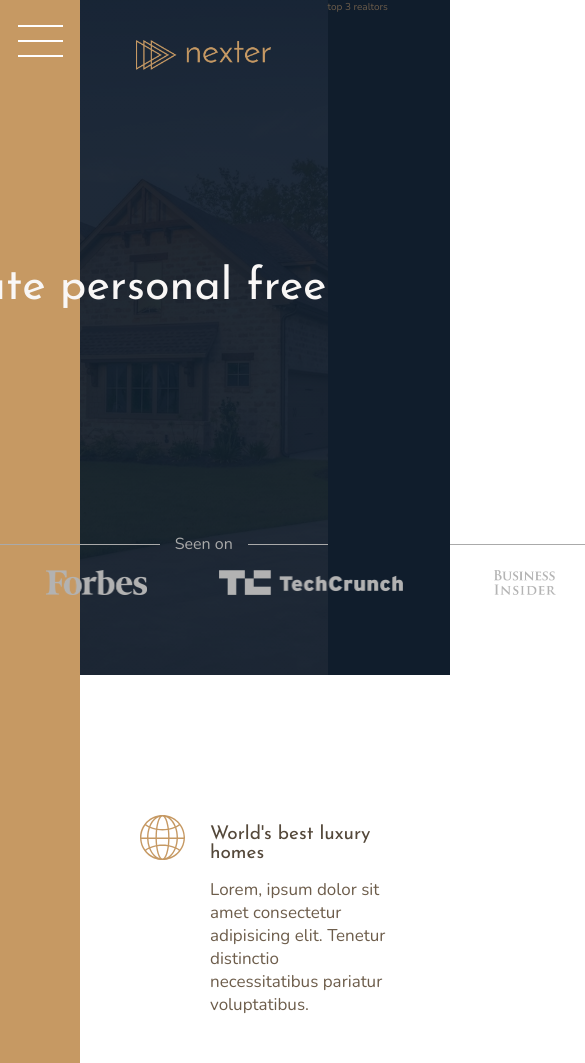
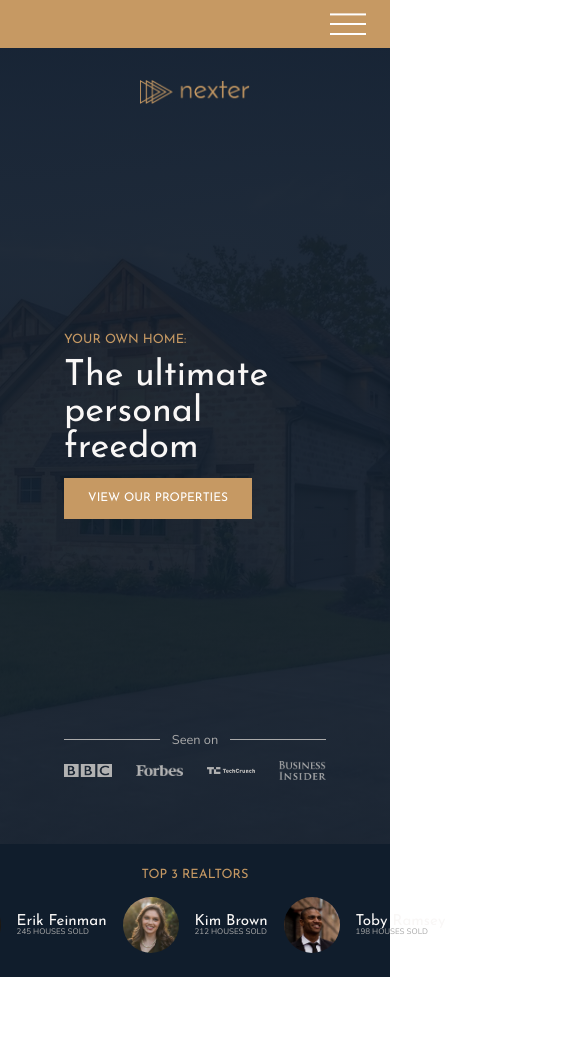
Before and after one commit to wahyuPM/Nexter, a website: page index.html in a window 390 px wide. Shown: the top 1063 px of the page, 585 px wide, since content can reach past the window. Drawn offline with nearby package versions, Linux system fonts and the light colour scheme.

Commit message:
add: media query responsive

```diff
--- a/index.html
+++ b/index.html
@@ -33,7 +33,26 @@
     </header>
 
     <div class="realtors">
-        top 3 realtors
+        <h3 class="heading-3">Top 3 Realtors</h3>
+        <div class="realtors__list">
+            <img src="img/realtor-1.jpeg" alt="Realtor 1" class="realtors__img">
+            <div class="realtors__details">
+                <h4 class="heading-4 heading-4--light">Erik Feinman</h4>
+                <p class="realtors__sold">245 houses sold</p>
+            </div>
+
+            <img src="img/realtor-2.jpeg" alt="Realtor 2" class="realtors__img">
+            <div class="realtors__details">
+                <h4 class="heading-4 heading-4--light">Kim Brown</h4>
+                <p class="realtors__sold">212 houses sold</p>
+            </div>
+
+            <img src="img/realtor-3.jpeg" alt="Realtor 3" class="realtors__img">
+            <div class="realtors__details">
+                <h4 class="heading-4 heading-4--light">Toby Ramsey</h4>
+                <p class="realtors__sold">198 houses sold</p>
+            </div>
+        </div>
     </div>
 
     <section class="features">
--- a/sass/_base.scss
+++ b/sass/_base.scss
@@ -14,6 +14,12 @@ $color-grey-dark-2: #6d5d4b;
 $font-primary: "Nunito", sans-serif;
 $font-display: "Josefin Sans", sans-serif;
 
+// RESPONSIVE BREAKPOINTS
+$bp-largest: 75em; // 1200px
+$bp-large: 62.5em; // 1000px
+$bp-medium: 50em; // 800px;
+$bp-small: 37.5em; // 600px;
+
 *,
 *::before,
 *::after {
@@ -25,6 +31,10 @@ $font-display: "Josefin Sans", sans-serif;
 html {
     box-sizing: border-box;
     font-size: 62.5%; // 10px/16px = 62.5% -> 1rem = 10px
+
+    @media only screen and (max-width: $bp-largest) {
+        font-size: 50%; // 10px/16px = 50% -> 1rem = 5px
+    }
 }
 
 body {
@@ -42,4 +52,15 @@ body {
             [col-start] minmax(min-content, 14rem) [col-end]
         )
         [center-end] minmax(6rem, 1fr) [full-end];
+
+    @media only screen and (max-width: $bp-large) {
+        grid-template-rows: 6rem 80vh min-content 40vw repeat(3, min-content);
+        grid-template-columns:
+            [ full-start] minmax(6rem, 1fr) [center-start] repeat(8, [col-start] minmax(min-content, 14rem) [col-end])
+            [center-end] minmax(6rem, 1fr) [full-end];
+    }
+
+    @media only screen and (max-width: $bp-medium) {
+        grid-template-rows: 6rem calc(100vh - 6rem);
+    }
 }
--- a/sass/_header.scss
+++ b/sass/_header.scss
@@ -8,10 +8,14 @@
     padding-top: 4rem;
 
     display: grid;
-    grid-template-rows: 1fr min-content 6rem 1fr;
-    grid-template-columns: max-content;
+    grid-template-rows: 1fr min-content minmax(6rem, min-content) 1fr;
+    grid-template-columns: minmax(min-content, max-content);
     grid-row-gap: 1.5rem;
     justify-content: center;
+
+    @media only screen and (max-width: $bp-medium) {
+        grid-column: 1 / -1;
+    }
 
     &__logo {
         height: 3rem;
@@ -46,9 +50,11 @@
         grid-template-columns: repeat(4, 1fr);
         grid-gap: 3rem;
         justify-items: center;
+        align-items: center;
 
         img {
-            height: 2.5rem;
+            max-height: 2.5rem;
+            max-width: 100%;
             filter: brightness(70%);
         }
     }
--- a/sass/_realtors.scss
+++ b/sass/_realtors.scss
@@ -1,4 +1,39 @@
 .realtors {
     background-color: $color-secondary;
     grid-column: col-start 7 / full-end;
+    padding: 3rem;
+
+    display: grid;
+    align-content: center;
+    justify-content: center;
+    justify-items: center;
+    grid-row-gap: 2rem;
+
+    @media only screen and (max-width: $bp-medium) {
+        grid-column: 1 / -1;
+    }
+
+    &__list {
+        display: grid;
+        grid-template-columns: min-content max-content;
+        grid-column-gap: 2rem;
+        grid-row-gap: 5vh;
+        align-items: center;
+
+        @media only screen and (max-width: $bp-medium) {
+            grid-template-columns: repeat(3, min-content max-content);
+        }
+    }
+
+    &__img {
+        width: 7rem;
+        border-radius: 50%;
+        display: block;
+    }
+
+    &__sold {
+        text-transform: uppercase;
+        color: $color-grey-light-2;
+        margin-top: -3px;
+    }
 }
--- a/sass/_sidebar.scss
+++ b/sass/_sidebar.scss
@@ -5,6 +5,13 @@
 
     display: flex;
     justify-content: center;
+
+    @media only screen and (max-width: $bp-large) {
+        grid-column: 1 / -1;
+        grid-row: 1 / 2;
+        justify-content: flex-end;
+        align-items: center;
+    }
 }
 
 .nav-btn {
@@ -32,4 +39,17 @@
     &::after {
         transform: translateY(1.3rem);
     }
+
+    @media only screen and (max-width: $bp-large) {
+        margin-top: 0;
+        margin-right: 3rem;
+
+        &::before {
+            transform: translateY(-1.2rem);
+        }
+
+        &::after {
+            transform: translateY(1rem);
+        }
+    }
 }
--- a/sass/_story.scss
+++ b/sass/_story.scss
@@ -3,11 +3,17 @@
         background-color: $color-primary;
         grid-column: full-start / col-end 4;
         background-image: linear-gradient(rgba($color-primary, 0.5), rgba($color-primary, 0.5)), url(../img/back.jpg);
+        background-size: cover;
 
         display: grid;
         grid-template-rows: repeat(6, 1fr);
         grid-template-columns: repeat(6, 1fr);
         align-items: center;
+
+        @media only screen and (max-width: $bp-medium) {
+            grid-column: 1 / -1;
+            padding: 6rem;
+        }
     }
 
     &__img--1 {
@@ -15,6 +21,11 @@
         grid-row: 2/6;
         grid-column: 2/6;
         box-shadow: 0 2rem 5rem rgba(#000000, 0.1);
+
+        @media only screen and (max-width: $bp-medium) {
+            grid-column: 1 / 5;
+            grid-row: 1 / -1;
+        }
     }
 
     &__img--2 {
@@ -23,6 +34,11 @@
         grid-column: 4/7;
         z-index: 20;
         box-shadow: 0 2rem 5rem rgba(#000000, 0.2);
+
+        @media only screen and (max-width: $bp-medium) {
+            grid-row: 1 / -1;
+            width: 100%;
+        }
     }
 
     &__content {
@@ -41,6 +57,11 @@
         display: grid;
         align-content: center;
         justify-items: start;
+
+        @media only screen and (max-width: $bp-medium) {
+            grid-column: 1 / -1;
+            grid-row: 5 / 6;
+        }
     }
 
     &__text {
```
Also changed, not shown: css/style.css.
